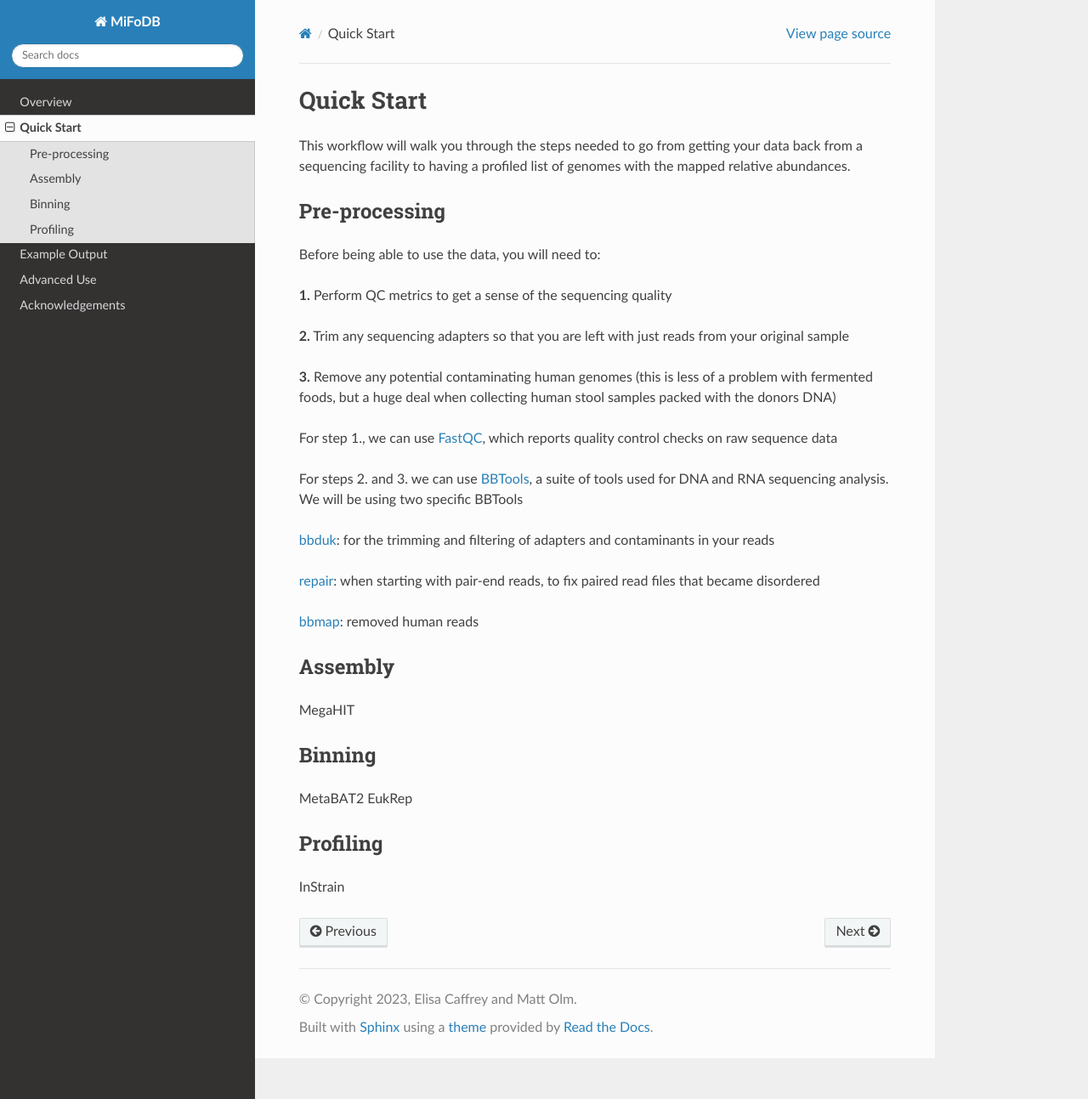
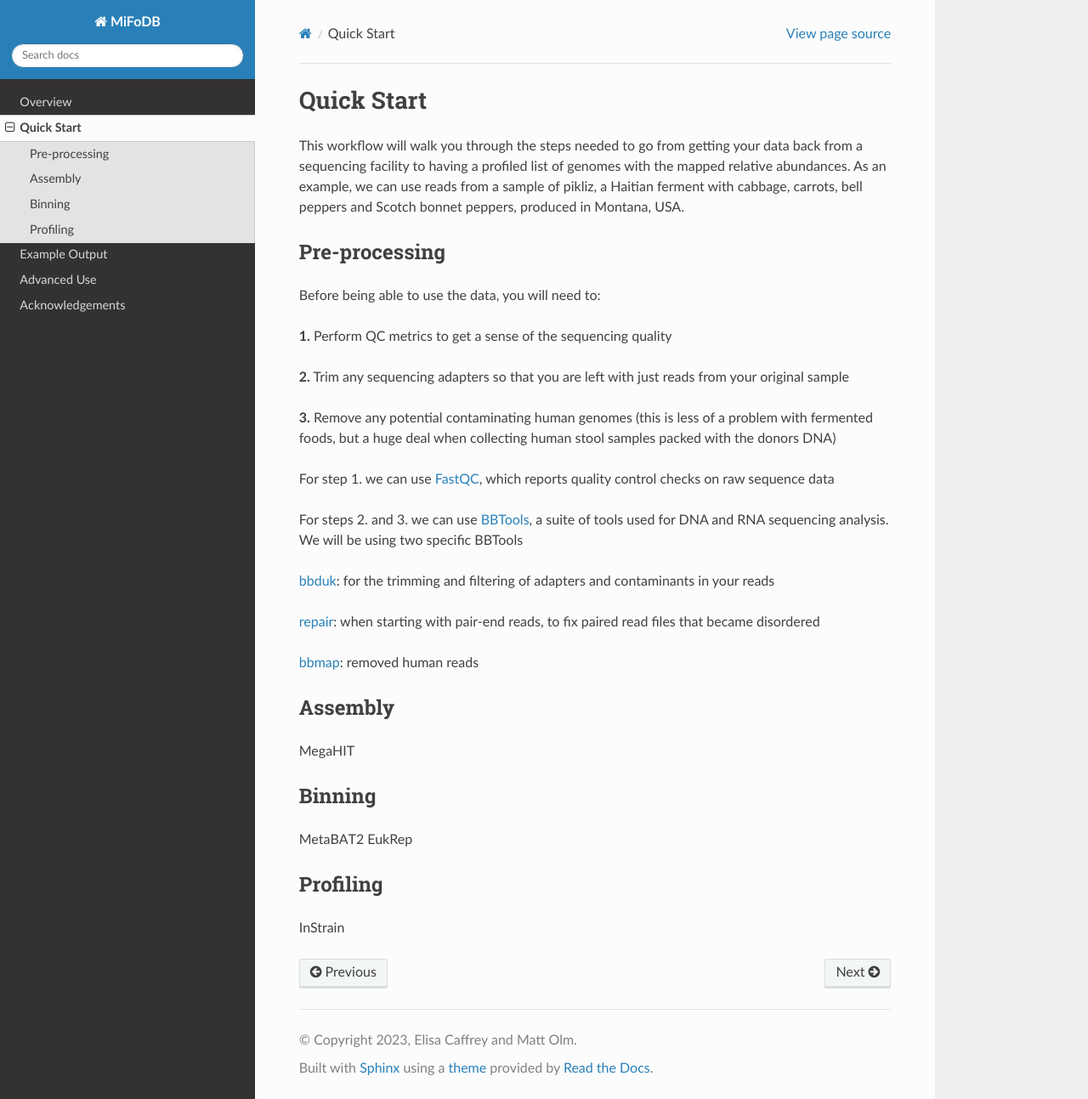
Before and after one commit to elisacaffrey/MiFoDB, a Sphinx documentation site: the page built from docs/source/quick_start.rst, in a window 1280 px wide and 1293 px high. Shown: the whole window at 85% size. Built offline with Sphinx 7.4.7 and the Read the Docs theme 2.0.0, drawn with Linux system fonts in a browser that asks for light colours.

Commit message:
Update quick_start.rst

```diff
--- a/docs/source/quick_start.rst
+++ b/docs/source/quick_start.rst
@@ -1,6 +1,8 @@
 Quick Start
 ===================
 This workflow will walk you through the steps needed to go from getting your data back from a sequencing facility to having a profiled list of genomes with the mapped relative abundances.
+As an example, we can use reads from a sample of pikliz, a Haitian ferment with cabbage, carrots, bell peppers and Scotch bonnet peppers, produced in Montana, USA.
+
 
 Pre-processing
 +++++++++++++++++++++++++++++++++++++++++++++++++++++++++++++++++++++
@@ -12,7 +14,7 @@ Before being able to use the data, you will need to:
 
 **3.** Remove any potential contaminating human genomes (this is less of a problem with fermented foods, but a huge deal when collecting human stool samples packed with the donors DNA)
 
-For step 1., we can use `FastQC <https://www.bioinformatics.babraham.ac.uk/projects/fastqc/>`_, which reports quality control checks on raw sequence data
+For step 1. we can use `FastQC <https://www.bioinformatics.babraham.ac.uk/projects/fastqc/>`_, which reports quality control checks on raw sequence data
 
 For steps 2. and 3. we can use `BBTools <https://jgi.doe.gov/data-and-tools/software-tools/bbtools/>`_, a suite of tools used for DNA and RNA sequencing analysis.
 We will be using two specific BBTools
```
